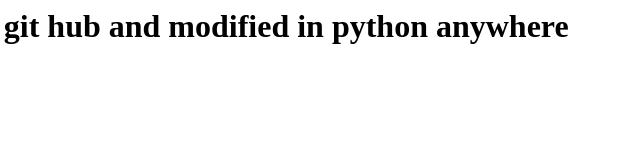
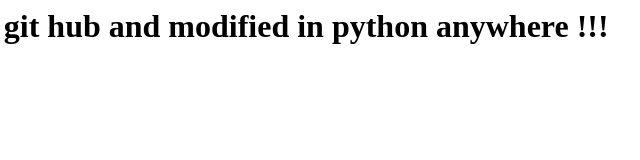
Before and after one commit to Mattapalli-Venkata-Ramakrishna-Teja/web-progarmming-summer, a plain HTML site: page index.html in a window 1280 px wide. Shown: the full height of the page, 257-897 px from the left. Drawn offline with Linux system fonts and the light colour scheme.

Commit message:
minor change

```diff
--- a/index.html
+++ b/index.html
@@ -1,5 +1,5 @@
 <html>
     <h1>
-        web page through git hub and modified in python anywhere
+        web page through git hub and modified in python anywhere !!!
     </h1>
 </html>
```
